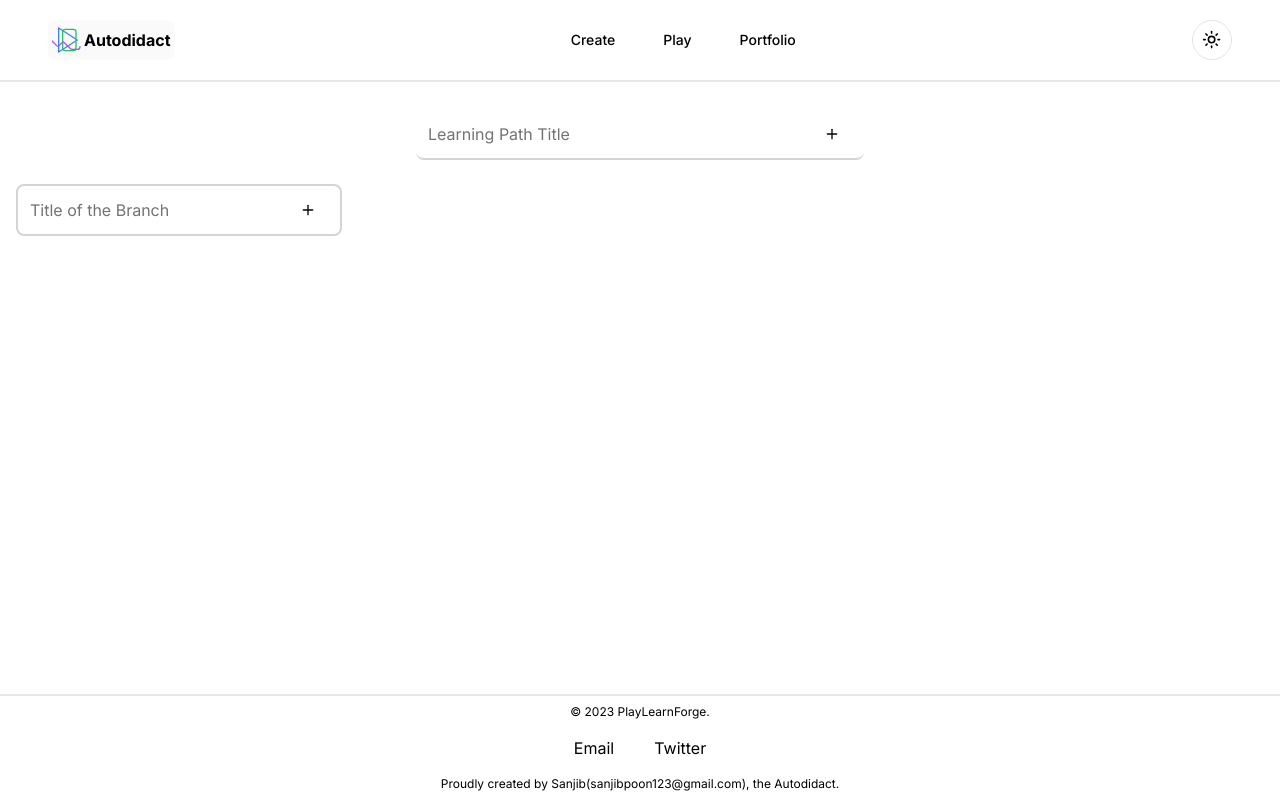
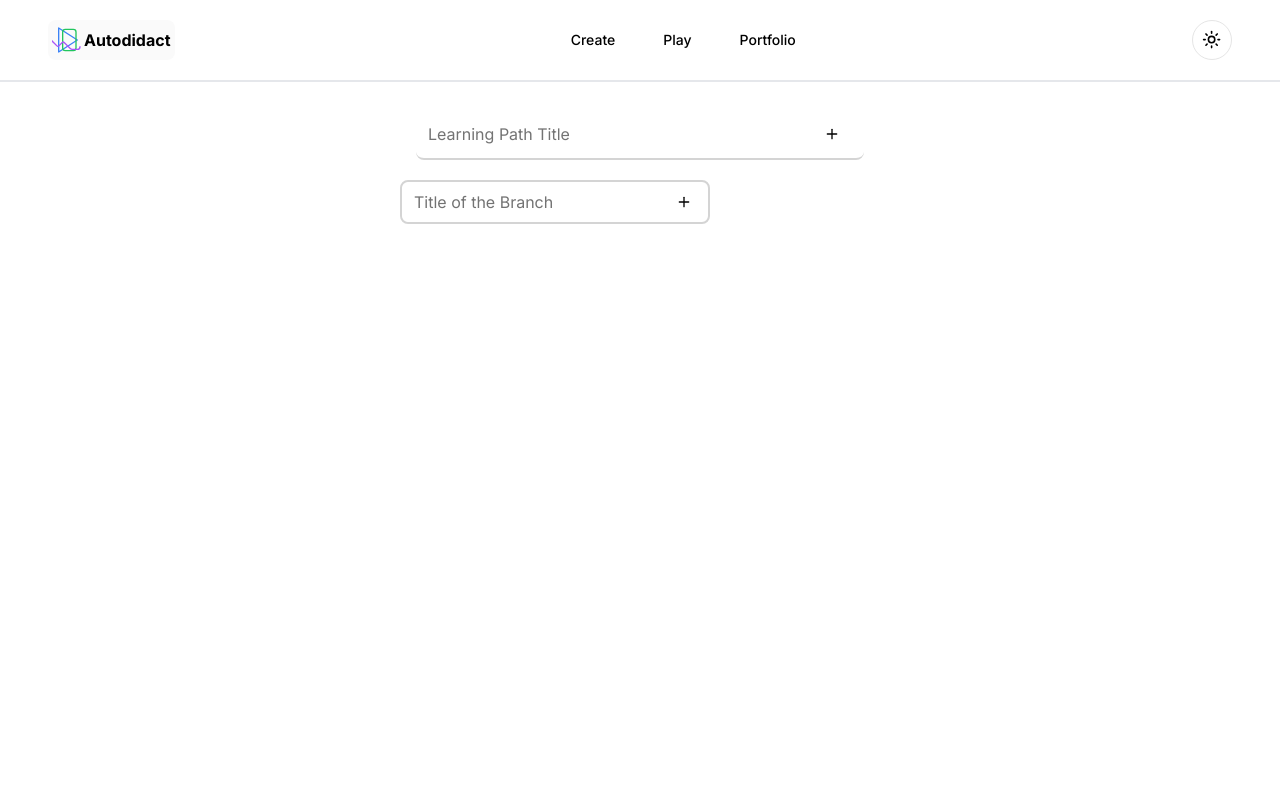
Before and after one commit to san-poon/nexus-adept, a Next.js app: page /feature-category-hierarchy/create in a window 1280 px wide. Both pictures are taken after a click on the button 832 px from the left and 134 px from the top of the page. Shown: the top 800 px of the page. Built offline with nearby package versions, Linux system fonts and the light colour scheme.

Commit message:
Add maximum depth to the hierarchy structure user can add

```diff
--- a/app/feature-category-hierarchy/components/CategoryBlock.tsx
+++ b/app/feature-category-hierarchy/components/CategoryBlock.tsx
@@ -3,12 +3,12 @@ import { Button } from "@/components/ui/button";
 import { Category } from "../lib/types";
 import { Plus } from 'lucide-react';
 
-export default function CategoryBlock({ category, onCategoryInsert, onTitleUpdate }: { category: Category, onCategoryInsert: any, onTitleUpdate: any }) {
+export default function CategoryBlock({ category, onCategoryInsert, onTitleUpdate, canAddChildren }: { category: Category, onCategoryInsert: any, onTitleUpdate: any, canAddChildren: boolean }) {
     return (
         <div>
-            <div className=" my-2 md:my-3 flex py-1 rounded-lg border-2 border-neutral-300 dark:border-neutral-700 max-w-lg">
+            <div className="my-1 md:my-2 flex rounded-lg border-2 border-neutral-300 dark:border-neutral-700 flex-grow">
                 <Input
-                    className=" text-base border-none focus-visible:ring-offset-0 dark:focus-visible:ring-0 focus-visible:ring-0 "
+                    className="text-base border-none focus-visible:ring-offset-0 dark:focus-visible:ring-0 focus-visible:ring-0 "
                     type="text"
                     placeholder="Title of the Branch"
                     value={category.title}
@@ -16,7 +16,7 @@ export default function CategoryBlock({ category, onCategoryInsert, onTitleUpdat
                 />
                 <Button type="button"
                     onClick={onCategoryInsert}
-                    className="mx-2"
+                    className={`${canAddChildren ? "block" : "hidden"}`}
                 >
                     <Plus className="w-4" />
                 </Button>
--- a/app/feature-category-hierarchy/components/CategoryHierarchy.tsx
+++ b/app/feature-category-hierarchy/components/CategoryHierarchy.tsx
@@ -62,10 +62,10 @@ export default function CategoryHierarchy() {
     // Root represents the title of the learning path and
     // cannot be deleted
     const root = categories[0];
-    const learningPathIDs = root.childIDs;
+    const rootChildIDs = root.childIDs;
 
     return (
-        <div className="m-4 flex-col">
+        <div className="m-4 min-h-screen">
             <div className="flex item-center justify-center">
                 <HierarchyTitle
                     category={root}
@@ -73,14 +73,15 @@ export default function CategoryHierarchy() {
                     onTitleUpdate={handleCategoryTitleUpdate}
                 />
             </div>
-            <ul>
-                {learningPathIDs.map((id: string) => (
+            <ul className="md:ms-10 lg:ms-96">
+                {rootChildIDs.map((id: string) => (
                     <CategoryTree
                         key={id}
                         categoryID={id}
                         categories={categories}
                         onCategoryInsert={handleCategoryInsert}
                         onTitleUpdate={handleCategoryTitleUpdate}
+                        level={1}
                     />
                 ))}
             </ul>
--- a/app/feature-category-hierarchy/components/CategoryTree.tsx
+++ b/app/feature-category-hierarchy/components/CategoryTree.tsx
@@ -3,7 +3,7 @@ import CategoryBlock from "./CategoryBlock";
 import { Button } from "@/components/ui/button";
 import { CategoryTreeProps } from "../lib/types";
 import { ChevronDown, ChevronRight } from "lucide-react";
-export default function CategoryTree({ categoryID, categories, onCategoryInsert, onTitleUpdate }: CategoryTreeProps) {
+export default function CategoryTree({ categoryID, categories, onCategoryInsert, onTitleUpdate, level }: CategoryTreeProps) {
     const [isExpanded, setIsExpanded] = useState(true);
 
     const handleHierarchyToggle = () => {
@@ -23,15 +23,18 @@ export default function CategoryTree({ categoryID, categories, onCategoryInsert,
         },
         {}
     );
+
     const childIDs = category.childIDs;
-
+    const maxDepth = 5;
+    const canAddChildren = level < maxDepth;
     return (
-        <li>
+        <li className="flex-grow">
             <div className="flex items-center">
                 <CategoryBlock
                     category={category}
                     onCategoryInsert={() => { onCategoryInsert(category.id, index) }}
                     onTitleUpdate={onTitleUpdate}
+                    canAddChildren={canAddChildren}
                 />
                 {childIDs.length > 0 && (
                     <Button onClick={handleHierarchyToggle}>
@@ -45,15 +48,17 @@ export default function CategoryTree({ categoryID, categories, onCategoryInsert,
             {isExpanded && childIDs.length > 0 && (
                 <div className=" border-s dark:border-neutral-700 border-neutral-300">
                     <ul className=" ml-10 my-2 overflow-y-auto">
-                        {childIDs.map((childID: string) => (
-                            <CategoryTree
+                        {childIDs.map((childID: string) => {
+                            const nextLevel = level + 1;
+                            return (<CategoryTree
                                 key={childID}
                                 categoryID={childID}
                                 categories={categories}
                                 onCategoryInsert={onCategoryInsert}
                                 onTitleUpdate={onTitleUpdate}
-                            />
-                        ))}
+                                level={nextLevel}
+                            />)
+                        })}
                     </ul>
                 </div>
             )}
--- a/app/feature-category-hierarchy/lib/types.ts
+++ b/app/feature-category-hierarchy/lib/types.ts
@@ -6,6 +6,7 @@ export type Category = {
 };
 
 export type CategoryTreeProps = {
+    level: number,
     categoryID: string,
     categories: Category[],
     onCategoryInsert: (parentID: string, index: number) => void,
```
